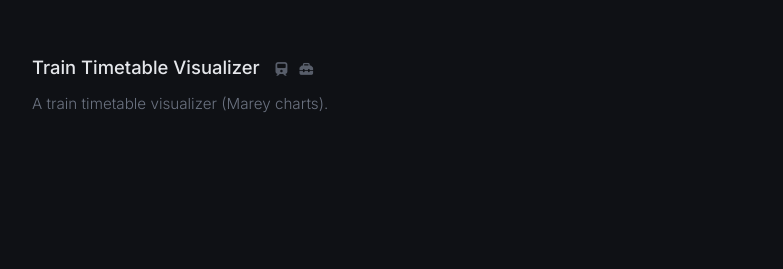
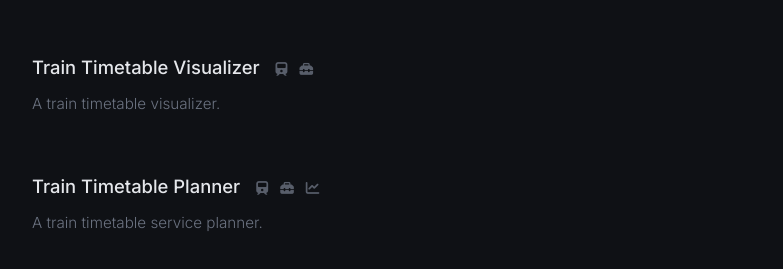
Before and after one commit to egmzcrz/egmzcrz.github.io, a plain HTML site: page index.html in a window 1280 px wide. Shown: the part 253-522 px from the top of the page, without its empty margins (248-1031 px from the left). Drawn offline with Linux system fonts and the light colour scheme.

Commit message:
add service planner app

```diff
--- a/index.html
+++ b/index.html
@@ -45,7 +45,20 @@
                 <i class="fa-solid fa-toolbox"></i>
               </div>
             </div>
-            <p class="project-description">A train timetable visualizer (Marey charts).</p>
+            <p class="project-description">A train timetable visualizer.</p>
+          </article>
+
+          <!-- TrainStudio -->
+          <article class="project-item">
+            <div class="project-header">
+              <a href="https://gmzcrz.xyz/trainstudio/" class="project-title">Train Timetable Planner</a>
+              <div class="project-icons" title="Railway / Tools">
+                <i class="fa-solid fa-train"></i>
+                <i class="fa-solid fa-toolbox"></i>
+                <i class="fa-solid fa-chart-line"></i>
+              </div>
+            </div>
+            <p class="project-description">A train timetable service planner.</p>
           </article>
 
         </div>
```
